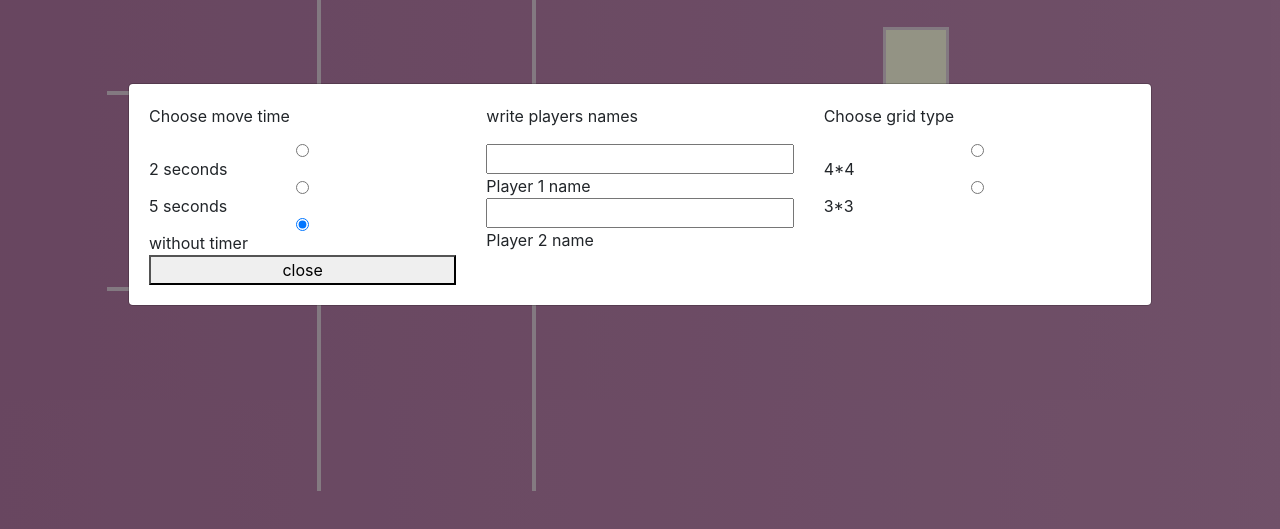
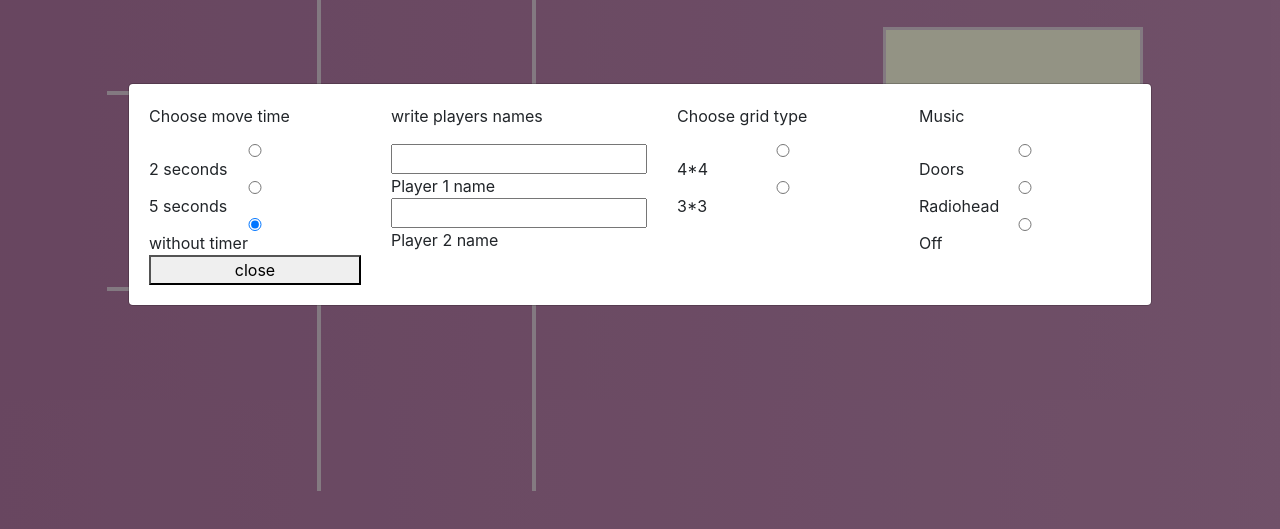
Before and after one commit to Cassul/Tic-Tac-Toe, a plain HTML site: page index.html in a window 1280 px wide. Shown: the part 109-638 px from the top of the page. Drawn offline with Linux system fonts and the light colour scheme.

Commit message:
music added

```diff
--- a/css/style.css
+++ b/css/style.css
@@ -54,10 +54,13 @@ img {
 }
 
 
-.time {
+.time, .go {
 	padding: 30px;
-    text-align: center;
+	display: flex;
+	justify-content: center;
 }
+
+
 #timer {
 	display: inline-block;
     padding: 30px;
@@ -135,7 +138,7 @@ img {
 	border-right: 4px solid #dbcad7;
 }
 
-.container-fluid {
-	margin: 0 auto;
-    width: 80%;
+.callModal {
+	display: flex;
+	justify-content: center;
 }
--- a/index.html
+++ b/index.html
@@ -24,8 +24,14 @@
 				</div>
 				<div class="col-sm grids">
 					<p>Choose grid type</p>
-					<input type="radio" id="grid1" name="grid1"> 4*4
-					<input type="radio" id="grid2" name="grid2"> 3*3
+					<input type="radio" id="grid1" name="grid"> 4*4
+					<input type="radio" id="grid2" name="grid"> 3*3
+				</div>
+				<div class="col-sm grids">
+					<p>Music</p>
+					<input type="radio" id="doors" name="music"> Doors
+					<input type="radio" id="radiohead" name="music"> Radiohead
+					<input type="radio" id="silence" name="music"> Off
 				</div>
 			</div>
 		</div>
@@ -117,13 +123,19 @@
 	      			<div class="col-sm panel2"></div>
 	      		</div>
 	      		<div class="row time">
-	      			<div id="timer"></div>
+	      			<div class="col-sm" id="timer"></div>
 	      		</div>
-	      		<div class="row move">
-	      			<div id="go"></div>
+	      		<div class="row go">
+	      			<div class="col-sm" id="go">
+	      			</div>
+	      		</div>
+	      		<div class="row callModal">
+	      			<button id="callModal">Settings</button>
 	      		</div>
 	      	</div>
 	      </div>
+	      <div id="music">
+	</div>
 	</div>
 	<script type="text/javascript" src="script/script.js"></script>
 </body>
--- a/script/script.js
+++ b/script/script.js
@@ -12,6 +12,7 @@ let knotsWin = 0;
 let crossesWin = 0;
 let numberOfMoves;
 const button = document.getElementById('close');
+const callM = document.getElementById('callModal');
 let player1;
 let player2;
 var myVar;
@@ -175,6 +176,10 @@ window.onload = function() {
     modal.style.display = "block";
 };
 
+callM.onclick = function() {
+    modal.style.display = "block";
+};
+
 // When the user clicks anywhere outside of the modal, close it
 button.onclick = function() {
 	player1 = document.getElementById('name1').value;
@@ -184,7 +189,18 @@ button.onclick = function() {
     if (player1 && player2) {
     document.getElementById('playerName1').innerHTML = player1;
     document.getElementById('playerName2').innerHTML = player2;
-}
+	}
+	if (document.getElementById('radiohead').checked) {
+		let music = document.createElement('audio');
+		music.setAttribute('src', "music/radiohead.mp3");
+		music.setAttribute('autoplay','');
+		document.getElementById('music').appendChild(music);
+	} else if (document.getElementById('doors').checked) {
+		let music = document.createElement('audio');
+		music.setAttribute('src', "music/doors.mp3");
+		music.setAttribute('autoplay','');
+		document.getElementById('music').appendChild(music);
+	}
 };
 
 function changeBoards () {
```
Also changed, not shown: 4 other files.
